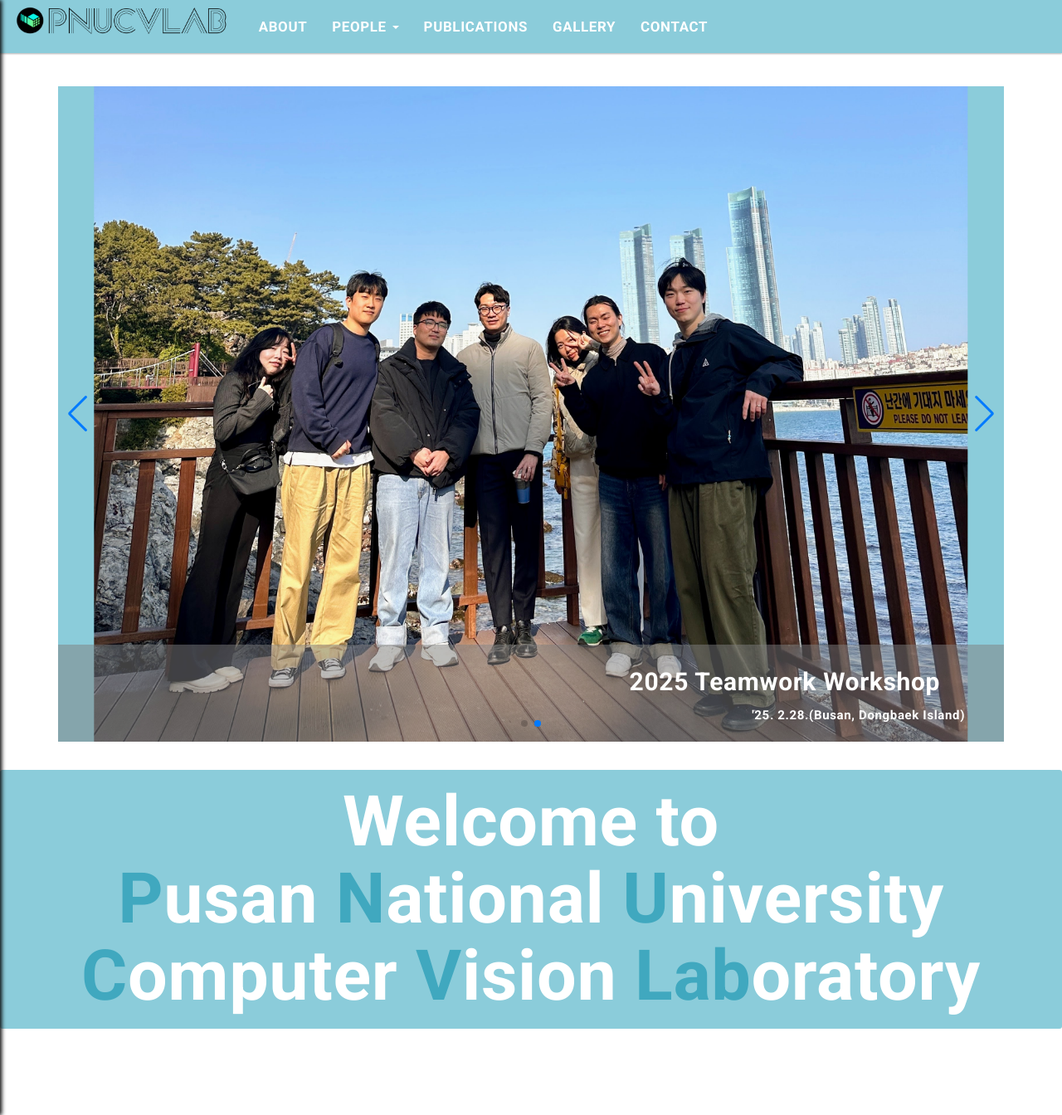
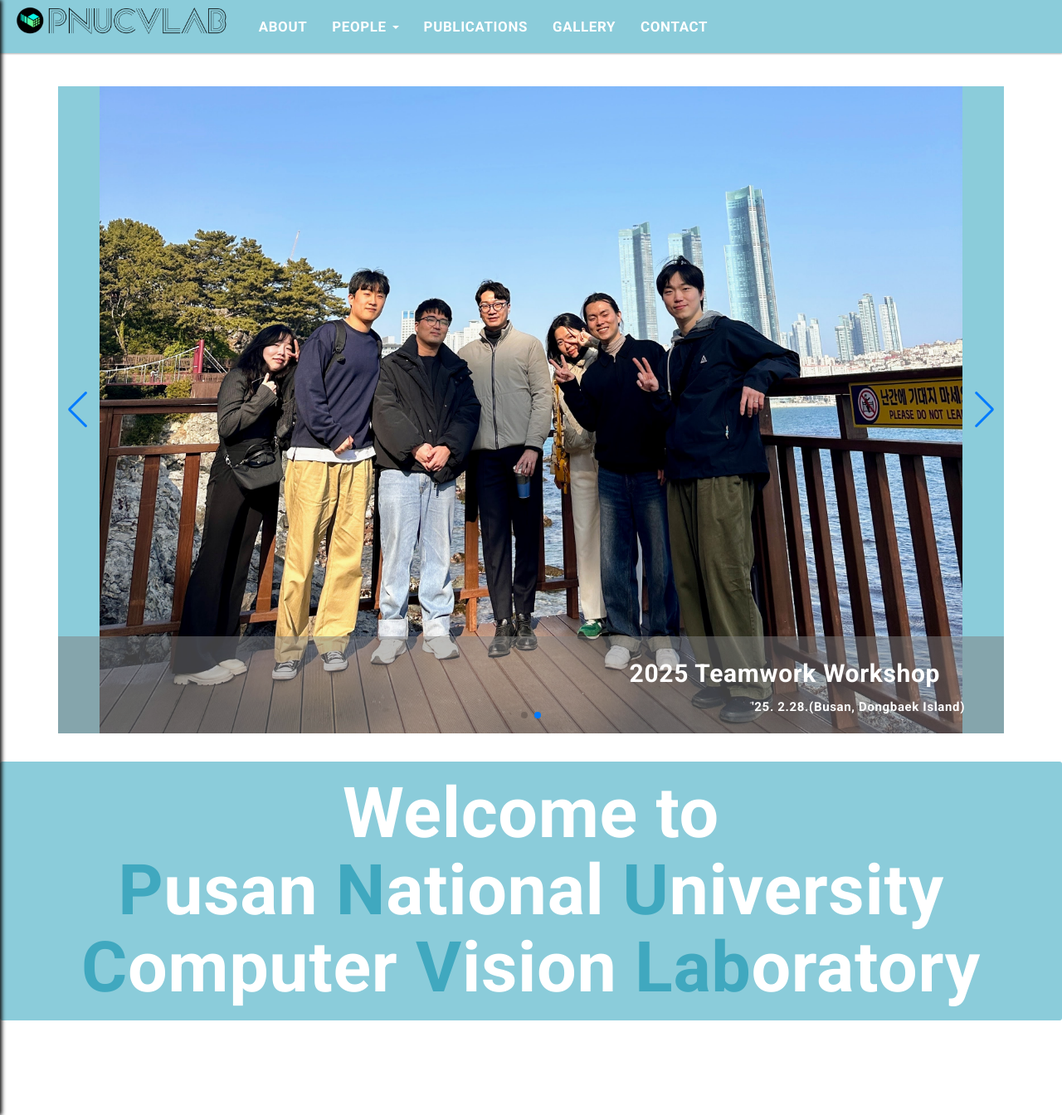
Before and after one commit to pnucvlab/pnucvlab.github.io, a Jekyll site: the page built from index.html, in a window 1280 px wide and 1344 px high. Shown: the whole window at 83% size. Built offline with Jekyll 4.4.1, drawn with Linux system fonts in a browser that asks for light colours; the list of posts is cut into pages by our own code.

Commit message:
edit notice

```diff
--- a/assets/css/main.css
+++ b/assets/css/main.css
@@ -18,7 +18,7 @@ body {
 
   .notice-swiper .swiper-slide .notice-image-wrapper {
 	position: relative;
-	height: 790px;
+	height: 780px;
 	width: auto;
 	background-color: #8bccda;
 	overflow: hidden;
```
